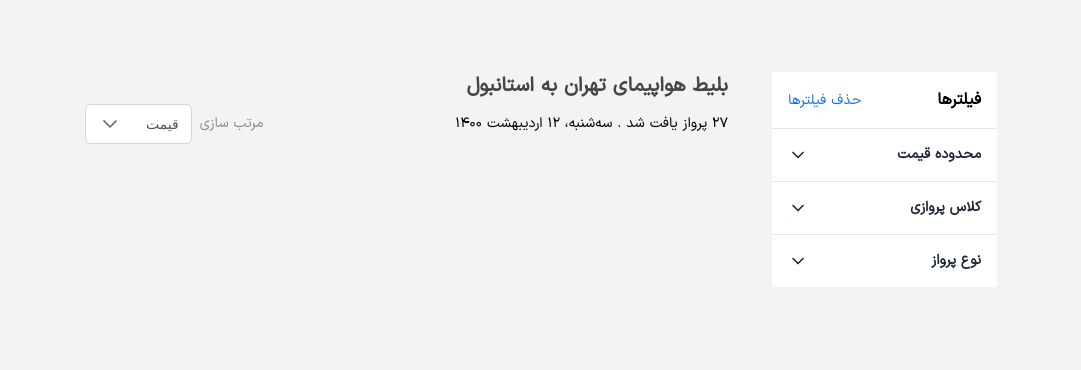
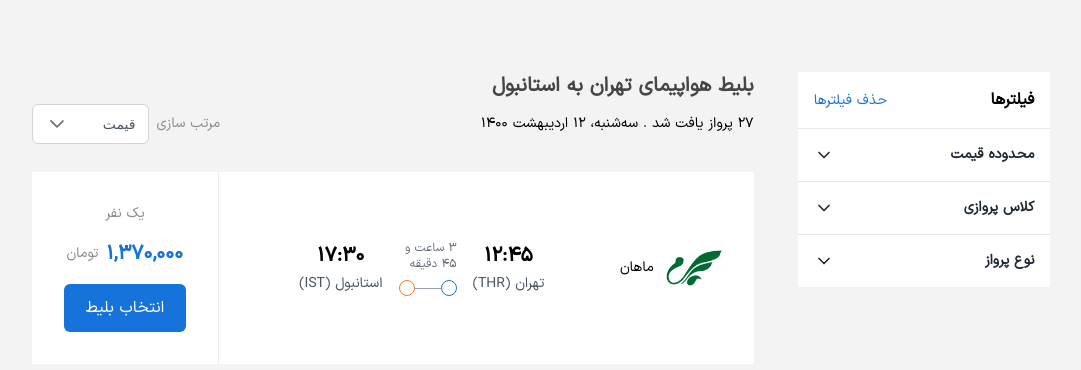
Before and after one commit to AmirNBK/fly-today, a Next.js app: page / in a window 1280 px wide. Shown: the top 370 px of the page, without its empty margins (99-1180 px from the left). Built offline with nearby package versions, Linux system fonts and the light colour scheme.

Commit message:
developed the flight result card heading  part (main part)

```diff
--- a/app/page.tsx
+++ b/app/page.tsx
@@ -6,7 +6,7 @@ const IranSans = localFont({ src: '../assets/fonts/IRANSansXFaNum-Regular.ttf' }
 export default function Home() {
 
   return (
-    <main className={`${IranSans.className} flex flex-row p-6 w-9/12 gap-11 mx-auto mt-12`}>
+    <main className={`${IranSans.className} flex flex-row p-6 w-10/12 gap-11 mx-auto mt-12`}>
       <div className="flex-[2]">
         <FlightResults />
       </div>
--- /dev/null
+++ b/components/FlightResultCard/FlightResultCard.tsx
@@ -0,0 +1,37 @@
+import Image from 'next/image';
+import React from 'react';
+import flightIcon from '@/assets/icons/flightIcon.png'
+import FlightRoute from './FlightRoute/FlightRoute';
+import TicketDetails from './TicketDetails/TicketDetails';
+
+const FlightResultCard = () => {
+    return (
+        <div className='FlightResultCard flex flex-col bg-white w-full justify-between rounded-sm'>
+            <div className='flex flex-row-reverse gap-12 items-center'>
+                <div className='flex flex-row items-center gap-3 justify-end flex-[0.8] p-8'>
+                    <p className='text-sm'>
+                        ماهان
+                    </p>
+                    <Image src={flightIcon} alt='icon' />
+                </div>
+
+                <div className='flex-[3] p-8'>
+                    <FlightRoute
+                        originCity="تهران (THR)"
+                        destinationCity="استانبول (IST)"
+                        startTime="۱۲:۴۵"
+                        endTime="۱۷:۳۰"
+                        estimatedTime="3 ساعت و 45 دقیقه"
+                    />
+                </div>
+
+                <div className='flex-[1.5] border-r border-[#eeeeee] p-8'>
+                    <TicketDetails />
+                </div>
+
+            </div>
+        </div>
+    );
+};
+
+export default FlightResultCard;
--- /dev/null
+++ b/components/FlightResultCard/FlightRoute/FlightRoute.tsx
@@ -0,0 +1,39 @@
+import React from 'react';
+
+interface FlightRouteProps {
+    originCity: string;
+    destinationCity: string;
+    startTime: string;
+    endTime: string;
+    estimatedTime: string;
+}
+
+const FlightRoute: React.FC<FlightRouteProps> = ({ originCity, destinationCity, startTime, endTime, estimatedTime }) => {
+    return (
+        <div className="flight-route flex justify-between items-center w-full my-4 relative">
+            <div className="destination flex flex-col items-center rtl gap-1">
+                <p className="time font-semibold text-xl">{endTime}</p>
+                <p className="city text-sm text-gray-600">{destinationCity}</p>
+            </div>
+            <div className="line-wrapper flex flex-col items-center flex-1 mx-4 rtl">
+                <p className="estimated-time text-gray-500 text-xs mb-2">
+                    {estimatedTime}
+                </p>
+
+                <div className="flex items-center w-full">
+                    <div className="circle-start border border-[#1773dc] w-4 h-4 rounded-full"></div>
+
+                    <div className="line flex-1 h-px bg-gray-400"></div>
+
+                    <div className="circle-end border border-[#ff7913] w-4 h-4 rounded-full"></div>
+                </div>
+            </div>
+            <div className="origin flex flex-col items-center rtl gap-1">
+                <p className="time font-semibold text-xl">{startTime}</p>
+                <p className="city text-sm text-gray-600">{originCity}</p>
+            </div>
+        </div>
+    );
+};
+
+export default FlightRoute;
--- /dev/null
+++ b/components/FlightResultCard/TicketDetails/TicketDetails.tsx
@@ -0,0 +1,25 @@
+import PrimaryButton from '@/components/PrimaryButton/PrimaryButton';
+import React from 'react';
+
+const TicketDetails = () => {
+    return (
+        <div className='TicketDetails flex flex-col items-center w-full gap-4'>
+            <p className='text-[#8d8d8d] text-sm'>
+                یک نفر
+            </p>
+
+            <div className='flex flex-row gap-2 items-center rtl'>
+                <p className='text-[#1773dc] font-bold text-xl'>
+                ۱,۳۷۰,۰۰۰
+                </p>
+                <p className='text-[#8d8d8d] text-sm'>
+                    تومان
+                </p>
+            </div>
+
+            <PrimaryButton label='انتخاب بلیط'/>
+        </div>
+    );
+};
+
+export default TicketDetails;
--- a/components/FlightResults/FlightResults.tsx
+++ b/components/FlightResults/FlightResults.tsx
@@ -1,5 +1,6 @@
 import React from 'react';
 import SortingComponent from '../SortingComponent/SortingComponent';
+import FlightResultCard from '../FlightResultCard/FlightResultCard';
 
 const FlightResults = () => {
 
@@ -10,10 +11,15 @@ const FlightResults = () => {
             </h2>
 
             <div className='flex flex-row justify-between items-center w-full'>
-                <SortingComponent/>
+                <SortingComponent />
                 <p className='rtl text-sm'>
                     27 پرواز یافت شد . سه‌شنبه، ۱۲ اردیبهشت ۱۴۰۰
                 </p>
+            </div>
+
+
+            <div className='FlightResults__results w-full mt-6'>
+                <FlightResultCard />
             </div>
         </div>
     );
--- /dev/null
+++ b/components/PrimaryButton/PrimaryButton.tsx
@@ -0,0 +1,11 @@
+import React from 'react';
+
+const PrimaryButton = ({ label }: { label: string }) => {
+    return (
+        <button className='PrimaryButton bg-[#1773dc] px-4 py-3 rounded-md w-full text-center text-white'>
+            {label}
+        </button>
+    );
+};
+
+export default PrimaryButton;
```
Also changed, not shown: assets/icons/flightIcon.png (added).
